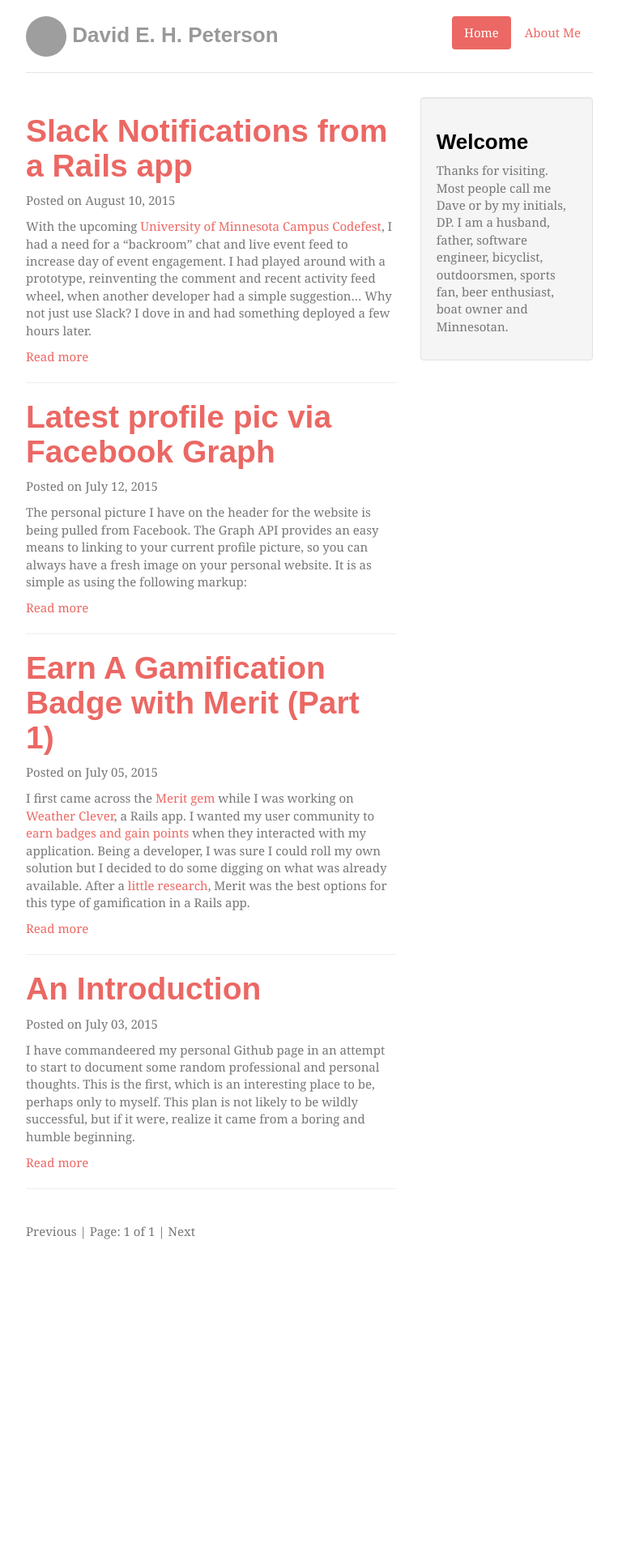
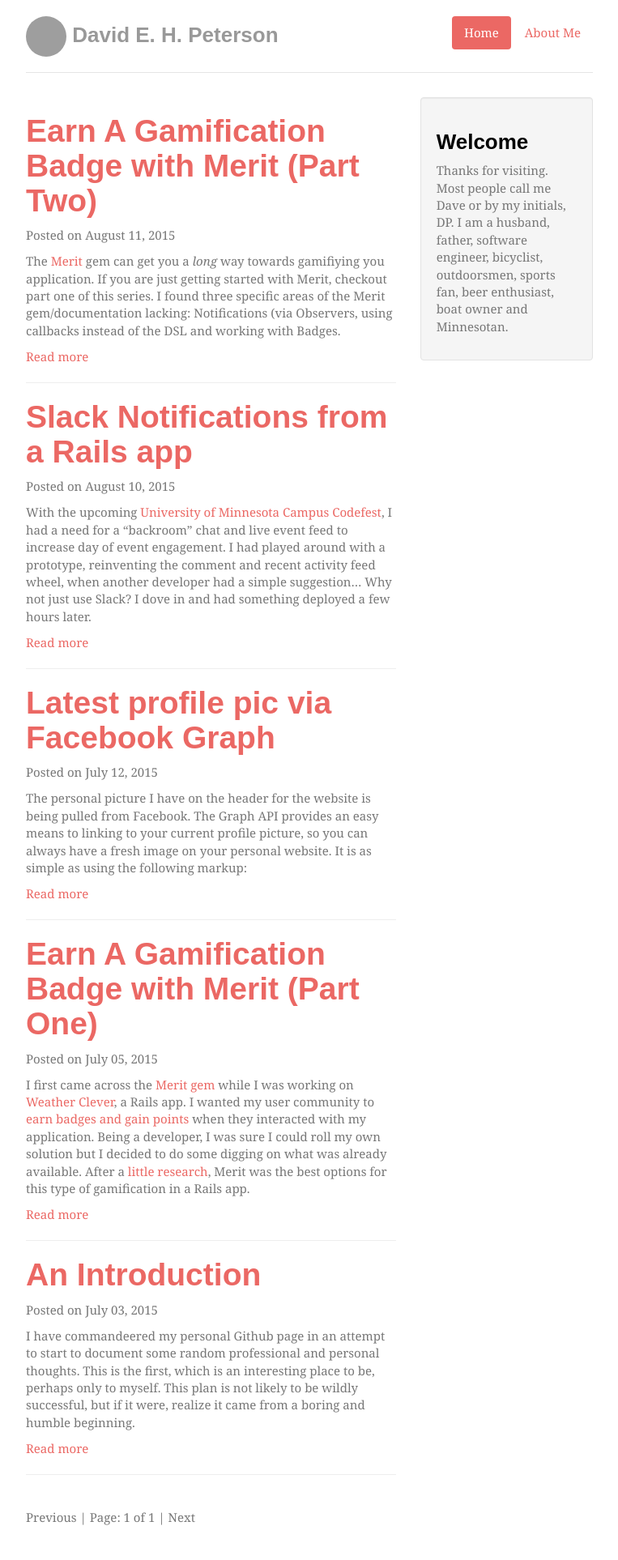
Before and after one commit to pete2786/pete2786.github.io, a Jekyll site: the page built from index.html, in a window 1280 px wide. Shown: the whole page at 81% size, without its empty margins (258-1021 px from the left). Built offline with Jekyll 4.4.1, drawn with Linux system fonts in a browser that asks for light colours; some web fonts are replaced; the list of posts is cut into pages by our own code; before the commit the page ends 1572 px from its top, so only the background shows below that; some of the changed lines change nothing that is shown; grey boxes are pictures that could not be loaded.

Commit message:
Added part two of merit gem discussion

```diff
--- a/_posts/2015-07-05-merit-gem.md
+++ b/_posts/2015-07-05-merit-gem.md
@@ -1,6 +1,6 @@
 ---
 layout: post
-title:  Earn A Gamification Badge with Merit (Part 1)
+title:  Earn A Gamification Badge with Merit (Part One)
 tags: [professional]
 ---
 
@@ -82,3 +82,5 @@ These have to be scheduled via cron, so the configuration complexity is slightly
 ### Wrapping it up
 
 Gamification with Merit makes a fantastic addition to your application. It works equally well when starting from scratch or bolting on to an existing application. Expect to have basic badges and points working in your application in a few hours. I'm planning another two parts on solutions and workarounds I have implemented to improve upon the interfaces provided by Merit. Specifically easier interactions with Badges, defining rules outside of the DSL and using their Observer to send notifications.
+
+[UPDATE: Part two is now available!](/2015/08/11/merit-gem-part-two.html)
--- /dev/null
+++ b/_posts/2015-08-11-merit-gem-part-two.md
@@ -0,0 +1,118 @@
+---
+layout: post
+title:  Earn A Gamification Badge with Merit (Part Two)
+tags: [professional]
+---
+
+The [Merit](https://github.com/merit-gem/merit) gem can get you a _long_ way towards gamifiying you application. If you are just getting started with Merit, checkout part one of this series. I found three specific areas of the Merit gem/documentation lacking: Notifications (via Observers, using callbacks instead of the DSL and working with Badges.
+
+### Notifications via an Observer ###
+The [documentation for notifications](https://github.com/merit-gem/merit#getting-notifications) is slightly lacking. Merit requires an `Observer` class be implemented, which is simply a Ruby class which defines the `update` method. The `update` method a the `changed_data` param, which is a hash of changed data. This observer will be called anytime there is a reputation change and try to describe the change.. The ability to send notifications at a finer grain should be a first class action of this gem. Until that is implemented, check out the following example to try and pluck a specific action from an observer. To the code:
+
+{% highlight ruby %}
+# app/observers/new_badge_observer.rb
+
+class NewBadgeObserver
+  def update(changed_data)
+    return unless changed_data[:merit_object].is_a?(Merit::BadgesSash)
+
+    user = User.where(sash_id: changed_data[:sash_id]).first
+    badge = changed_data[:merit_object].badge
+    granted_at = changed_data[:granted_at]
+
+    BadgeMailer.earned_badge(user, badge, granted_at).deliver_now
+  end
+end
+{% endhighlight %}
+
+This observer throws away anything which is not `Merit::BadgesDash` change. From there, the code is fairly self explainatory, I grab the user, the badge and the time from the changed_data hash and notify the user via email. If you are wondering why this does not also catch badge removal, you can observe below that the Badge Removal changed_data hash does not include a `merit_object` entry.
+
+The spec of the `changed_data` hash is not well documented, so here goes. The `update` method is called for three reasons: Badge granted, Badge removed or Points applied.
+
+* Badge granted keys: `description, merit object (the badge earned), sash_id`
+* Badge removed keys:  `description, sash_id`
+* Points applied keys: `description, merit_object (the point), sash_id`.
+
+In addition, every changed_data hash includes: `granted_at, merit_action_id`.
+
+### Using callbacks instead of the Merit DSL ###
+The Merit DSL is clean and a great way to keep your badge and point conferring rules in one place. However, there are certain times when a controller action does not line up perfectly with the action you want to record. For example, I wanted the first 100 users of my application to receive a `pioneer` badge. However, I use Google as my identity provider via Omniauth, so I had no user#create action for which to bind the badge. Instead, I added an `after_create` callback to my user model:
+
+{% highlight ruby %}
+# app/user.rb
+
+class User < ActiveRecord::Base
+  PIONEER_BADGE_ID = 1
+  ...
+
+  after_create :process_badges
+
+  def process_badges
+    self.add_badge(PIONEER_BADGE_ID) unless self.has_badge?(PIONEER_BADGE_ID) && self.id <= 100
+  end
+
+end
+{% endhighlight %}
+
+### Working with Badges ###
+If you look under the covers, you'll find the Merit::Badge model is an [Ambry model](https://github.com/norman/ambry). This is what allows the flexibility to define static badges in an initializers instead of creating database records. These work fairly well with standard Rails conventions, but I found a few key methods missing. The biggest of which was finding a badge for a user. I added the following mix in to my user model to max dealing with Badges slightly easier:
+
+{% highlight ruby %}
+# app/concerns/has_badge.rb
+
+module HasBadge
+  extends ActiveSupport::Concern
+
+
+  def has_badge?(badge_id)
+    !find_badge(badge_id).nil?
+  end
+
+  def find_badge(badge_id)
+    badges.select{|b| b.id == badge_id}.first
+  end
+
+end
+
+# app/user.rb
+
+class User < ActiveRecord::Base
+  include HasBadge
+  ...
+
+end
+
+{% endhighlight %}
+
+I also added a badge decorator using Draper, which I'd also recommend otherwise your view logic could get quite complex.
+
+{% highlight ruby %}
+class BadgeDecorator < Draper::Decorator
+  delegate_all
+
+  def title
+    "#{name.capitalize}#{level_description}"
+  end
+
+  def level_description
+    level.present? ? " (Level: #{level})" : ""
+  end
+
+  def image_path(suffix='')
+    filename = level ? "#{name}_level#{level}" : name
+    "badges/#{filename}#{suffix}.png"
+  end
+
+  def badge_names
+    @badge_names ||= badges.map(&:name)
+  end
+
+  def earned_on(user)
+    Merit::BadgesSash.where(sash_id: user.sash_id, badge_id: id).first.try(:created_at)
+  end
+
+end
+
+{% endhighlight %}
+
+That's it, hopefully this helped you get on your way to earning "Advanced magification badge" with the Merit gem.
```
Also changed, not shown: 1 other file.
